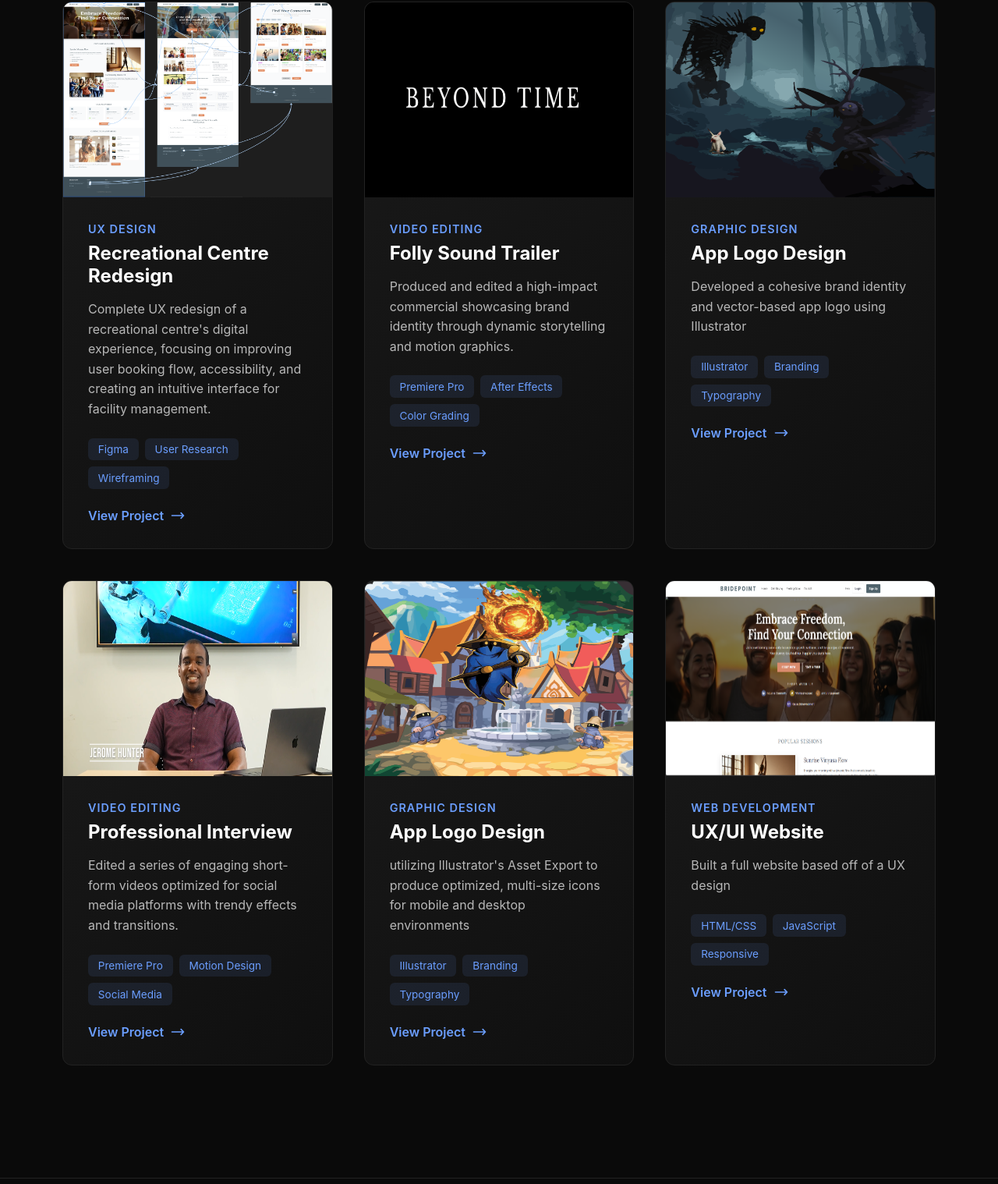
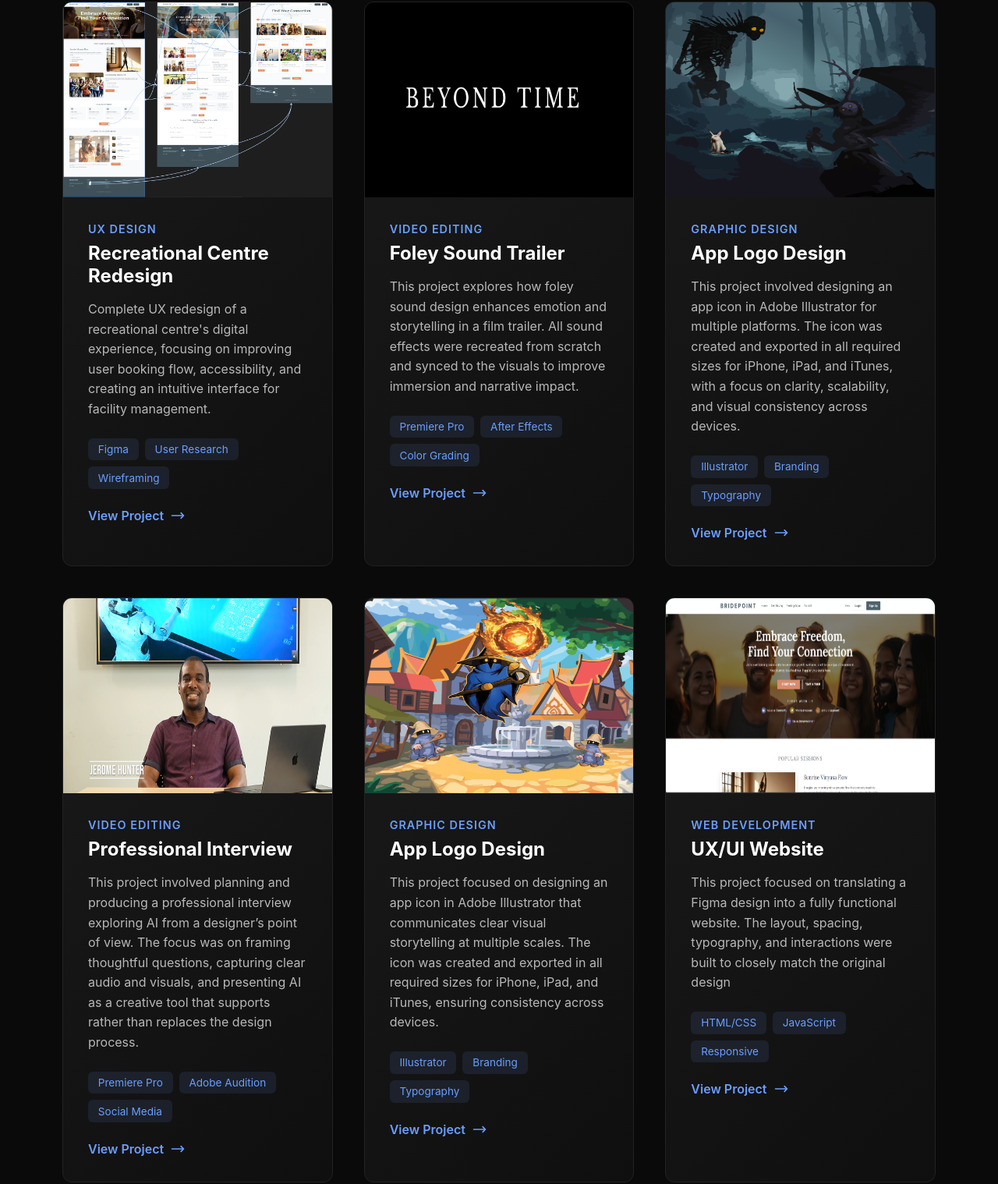
Before and after one commit to MoxamMalaki/Portfolio, a plain HTML site: page projects.html in a window 1280 px wide. Shown: the part 475-1993 px from the top of the page at 78% size. Drawn offline with Linux system fonts and the light colour scheme.

Commit message:
description fixes

```diff
--- a/projects.html
+++ b/projects.html
@@ -366,8 +366,8 @@
                     </div>
                     <div class="project-content">
                         <div class="project-category">Video Editing</div>
-                        <h3 class="project-title">Folly Sound Trailer</h3>
-                        <p class="project-description">Produced and edited a high-impact commercial showcasing brand identity through dynamic storytelling and motion graphics.</p>
+                        <h3 class="project-title">Foley Sound Trailer</h3>
+                        <p class="project-description">This project explores how foley sound design enhances emotion and storytelling in a film trailer. All sound effects were recreated from scratch and synced to the visuals to improve immersion and narrative impact.</p>
                         <div class="project-tags">
                             <span class="tag">Premiere Pro</span>
                             <span class="tag">After Effects</span>
@@ -390,7 +390,7 @@
                     <div class="project-content">
                         <div class="project-category">Graphic Design</div>
                         <h3 class="project-title">App Logo Design</h3>
-                        <p class="project-description">Developed a cohesive brand identity and vector-based app logo using Illustrator</p>
+                        <p class="project-description">This project involved designing an app icon in Adobe Illustrator for multiple platforms. The icon was created and exported in all required sizes for iPhone, iPad, and iTunes, with a focus on clarity, scalability, and visual consistency across devices.</p>
                         <div class="project-tags">
                             <span class="tag">Illustrator</span>
                             <span class="tag">Branding</span>
@@ -413,10 +413,10 @@
                     <div class="project-content">
                         <div class="project-category">Video Editing</div>
                         <h3 class="project-title">Professional Interview</h3>
-                        <p class="project-description">Edited a series of engaging short-form videos optimized for social media platforms with trendy effects and transitions.</p>
+                        <p class="project-description">This project involved planning and producing a professional interview exploring AI from a designer’s point of view. The focus was on framing thoughtful questions, capturing clear audio and visuals, and presenting AI as a creative tool that supports rather than replaces the design process.</p>
                         <div class="project-tags">
                             <span class="tag">Premiere Pro</span>
-                            <span class="tag">Motion Design</span>
+                            <span class="tag">Adobe Audition</span>
                             <span class="tag">Social Media</span>
                         </div>
                         <a href="https://www.youtube.com/watch?v=ujjZv_yP2tc" target="_blank" class="project-link">
@@ -436,7 +436,7 @@
                     <div class="project-content">
                         <div class="project-category">Graphic Design</div>
                         <h3 class="project-title">App Logo Design</h3>
-                        <p class="project-description">utilizing Illustrator's Asset Export to produce optimized, multi-size icons for mobile and desktop environments</p>
+                        <p class="project-description">This project focused on designing an app icon in Adobe Illustrator that communicates clear visual storytelling at multiple scales. The icon was created and exported in all required sizes for iPhone, iPad, and iTunes, ensuring consistency across devices.</p>
                         <div class="project-tags">
                             <span class="tag">Illustrator</span>
                             <span class="tag">Branding</span>
@@ -459,7 +459,7 @@
                     <div class="project-content">
                         <div class="project-category">Web Development</div>
                         <h3 class="project-title">UX/UI Website</h3>
-                        <p class="project-description">Built a full website based off of a UX design</p>
+                        <p class="project-description">This project focused on translating a Figma design into a fully functional website. The layout, spacing, typography, and interactions were built to closely match the original design</p>
                         <div class="project-tags">
                             <span class="tag">HTML/CSS</span>
                             <span class="tag">JavaScript</span>
```
